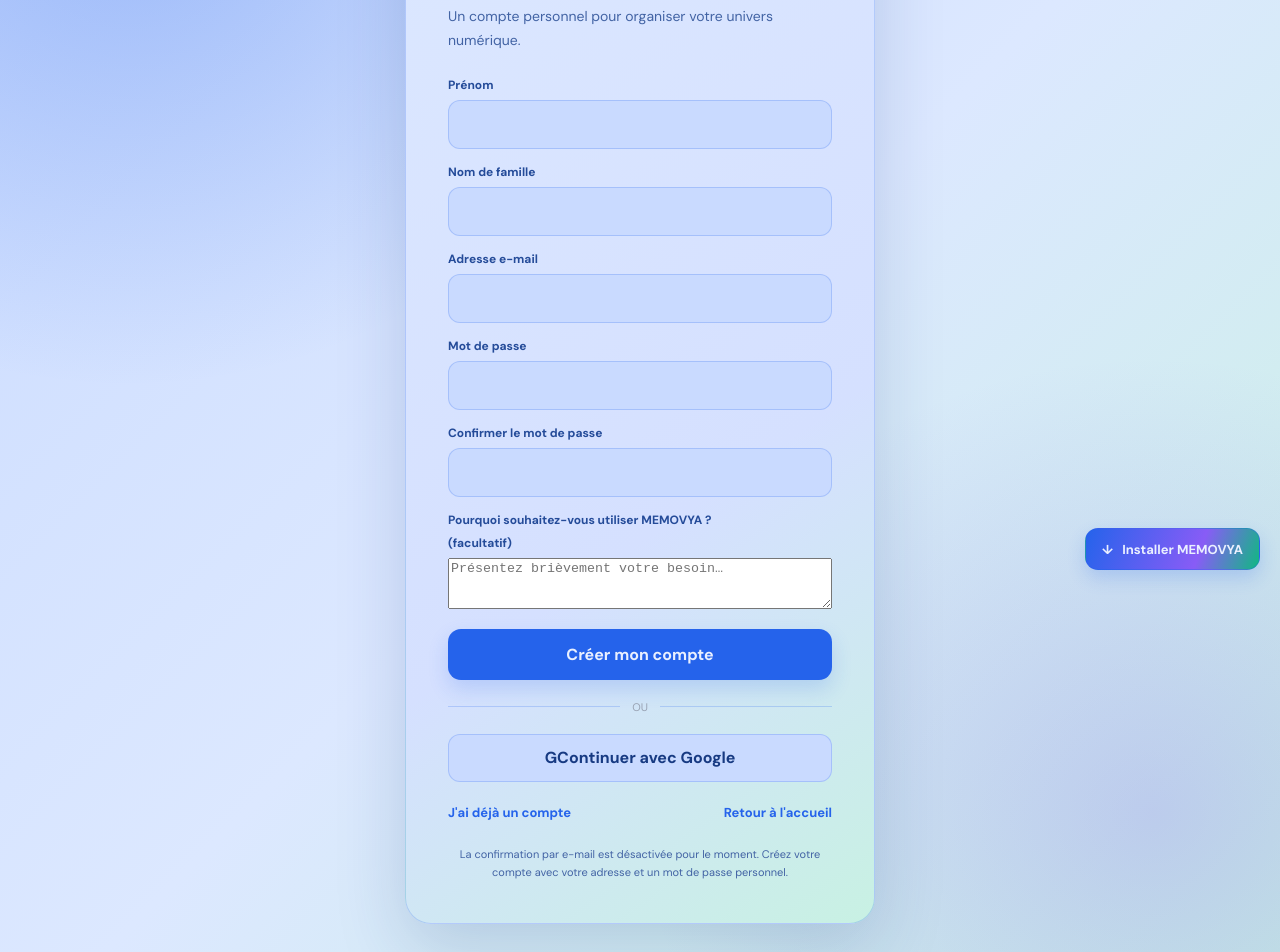
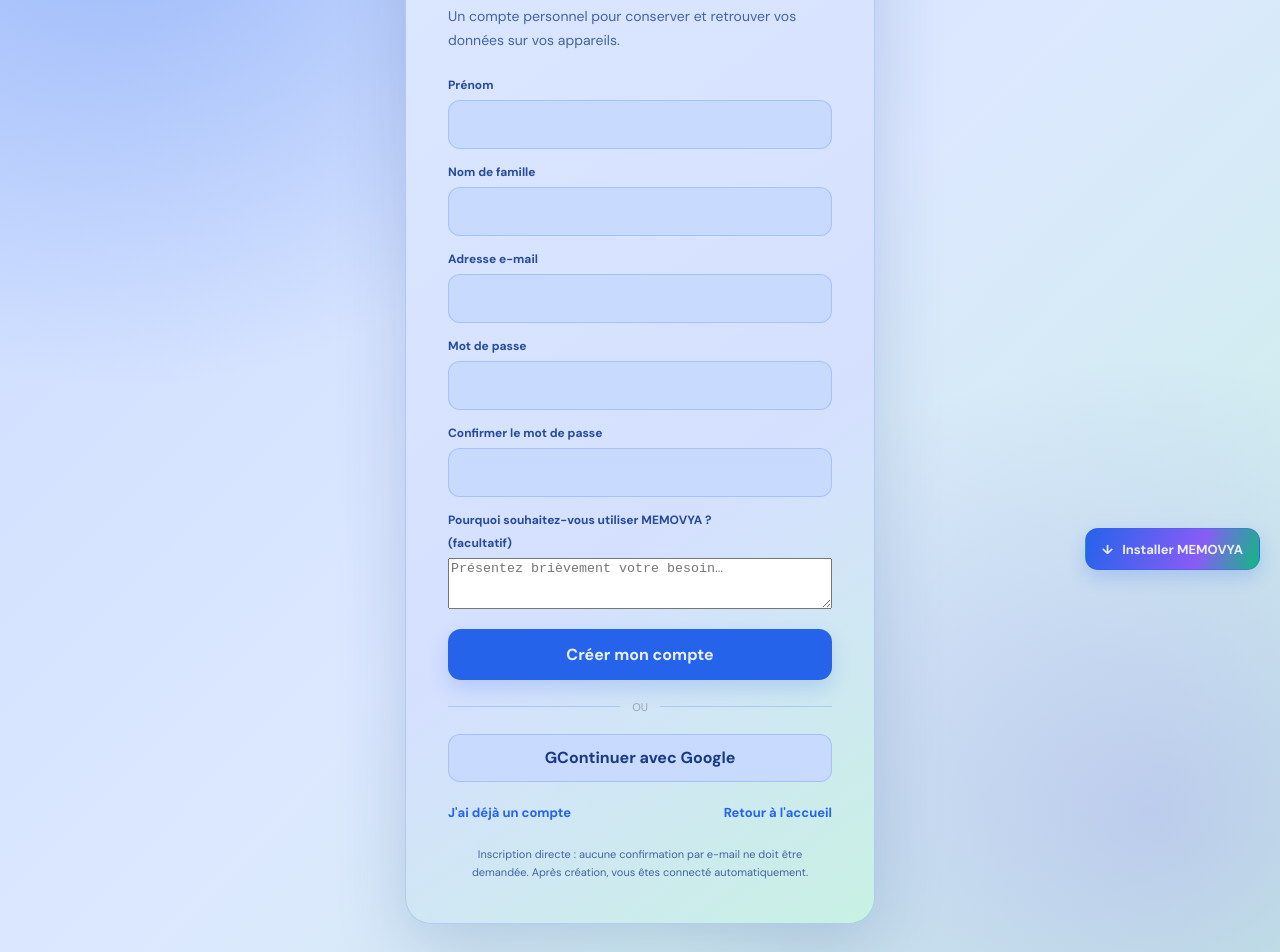
Before and after one commit to jemoresjemor9-collab/MEMOVYA, a Next.js app: page /signup in a window 1280 px wide. Shown: the part 212-1164 px from the top of the page. Built offline with nearby package versions, Linux system fonts and the light colour scheme; no server answers.

Commit message:
Clarify direct signup without email confirmation

```diff
--- a/app/signup/page.tsx
+++ b/app/signup/page.tsx
@@ -14,14 +14,14 @@ export default function SignupPage() {
         <div className="auth-intro">
           <p className="auth-kicker">BIENVENUE CHEZ MEMOVYA</p>
           <h1 className="auth-title">Créez votre espace.</h1>
-          <p className="auth-description">Un compte personnel pour organiser votre univers numérique.</p>
+          <p className="auth-description">Un compte personnel pour conserver et retrouver vos données sur vos appareils.</p>
         </div>
         <AuthForm mode="signup" />
         <div className="auth-links">
           <Link href="/login">J'ai déjà un compte</Link>
           <Link href="/">Retour à l'accueil</Link>
         </div>
-        <p className="auth-note">La confirmation par e-mail est désactivée pour le moment. Créez votre compte avec votre adresse et un mot de passe personnel.</p>
+        <p className="auth-note">Inscription directe : aucune confirmation par e-mail ne doit être demandée. Après création, vous êtes connecté automatiquement.</p>
       </section>
     </main>
   );
```
